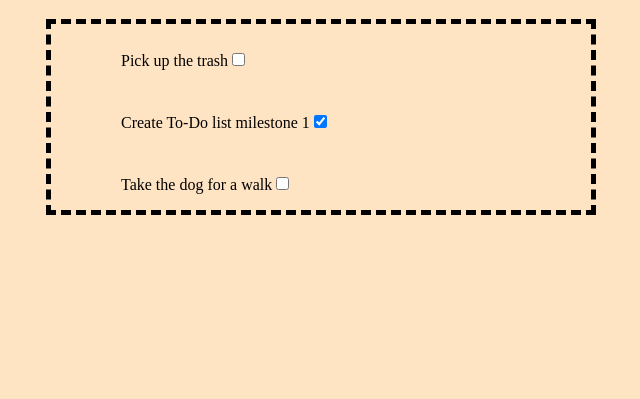
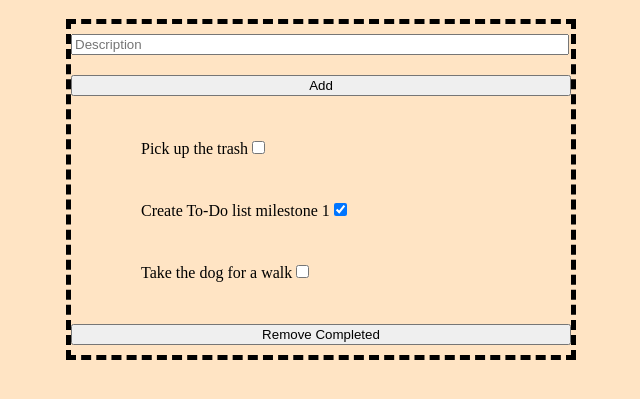
Before and after one commit to Greg0109/to-do-js, a website built with webpack: page src/index.html in a window 1280 px wide. Shown: the part 61-460 px from the top of the page, without its empty margins (319-959 px from the left). Built offline with nearby package versions, Linux system fonts and the light colour scheme.

Commit message:
add styling

```diff
--- a/src/addremove.js
+++ b/src/addremove.js
@@ -8,7 +8,7 @@ const addremove = {
     newItem.completed = false;
     newItem.index = list.length + 2;
     list.push(newItem);
-    localStorageConst.saveList(list);
+    localStorageConst.saveList(list, true);
   },
   remove: () => {
     const list = localStorageConst.retrievelist();
@@ -18,7 +18,7 @@ const addremove = {
         list.splice(i, 1);
       }
     }
-    localStorageConst.saveList(list);
+    localStorageConst.saveList(list, true);
   },
 };
 
--- a/src/index.html
+++ b/src/index.html
@@ -3,15 +3,22 @@
 <head>
     <meta charset="UTF-8">
     <meta name="viewport" content="width=device-width, initial-scale=1.0">
-    <title>Wbpack Exercise</title>
+    <title>To-Do List</title>
     <link rel="stylesheet" href="https://cdnjs.cloudflare.com/ajax/libs/font-awesome/5.15.3/css/all.min.css" integrity="sha512-iBBXm8fW90+nuLcSKlbmrPcLa0OT92xO1BIsZ+ywDWZCvqsWgccV3gFoRBv0z+8dLJgyAHIhR35VZc2oM/gI1w==" crossorigin="anonymous" referrerpolicy="no-referrer" />
 </head>
 <body>
     <h1 class="title">To-Do List</h1>
     <div class="mainapp">
+        <div class="buttondivs">
+            <input type='text' name='title' id='title' placeholder='Description'>
+            <button type="submit" id="newItemButton">Add</button>
+        </div>
         <ul id="todo-list">
 
         </ul>
+        <div class="buttondivs">
+            <button type="submit" id="removeCompletedButton">Remove Completed</button>
+        </div>
     </div>
 </body>
 </html>
--- a/src/index.js
+++ b/src/index.js
@@ -2,6 +2,7 @@ import './style.css';
 import localStorageConst from './localstorage';
 import dd from './dragdrop';
 import completedChange from './completed';
+import addremove from './addremove';
 
 function addEventsDragAndDrop(el) {
   el.addEventListener('dragstart', dd.dragStart, false);
@@ -58,5 +59,17 @@ function todolist() {
   return element;
 }
 
+let newItemTitle = document.getElementById('title').value;
+const newItemButton = document.getElementById('newItemButton');
+newItemButton.addEventListener('click', () => {
+  console.log(newItemTitle);
+  // addremove.add(newItemTitle);
+});
+
+const removeCompletedButton = document.getElementById('removeCompletedButton');
+removeCompletedButton.addEventListener('click', () => {
+  addremove.remove();
+});
+
 const todolistdiv = document.getElementById('todo-list');
 todolistdiv.appendChild(todolist());
--- a/src/style.css
+++ b/src/style.css
@@ -20,9 +20,6 @@ body {
 
 .mainapp {
   width: 100%;
-}
-
-#todo-list {
   margin-left: auto;
   margin-right: auto;
   width: 500px;
@@ -30,6 +27,19 @@ body {
   border-color: black;
   border-radius: 0%;
   border-style: dashed;
+}
+
+#title {
+  width: 98%;
+}
+
+.buttondivs > * {
+  width: 100%;
+  align-items: center;
+  padding-left: auto;
+  padding-right: auto;
+  margin-top: 10px;
+  margin-bottom: 10px;
 }
 
 .todo-item {
```
